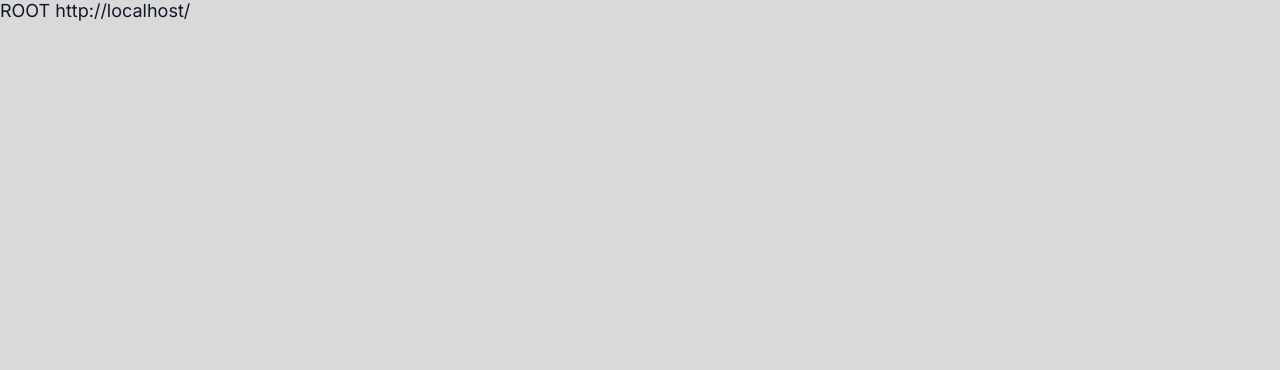
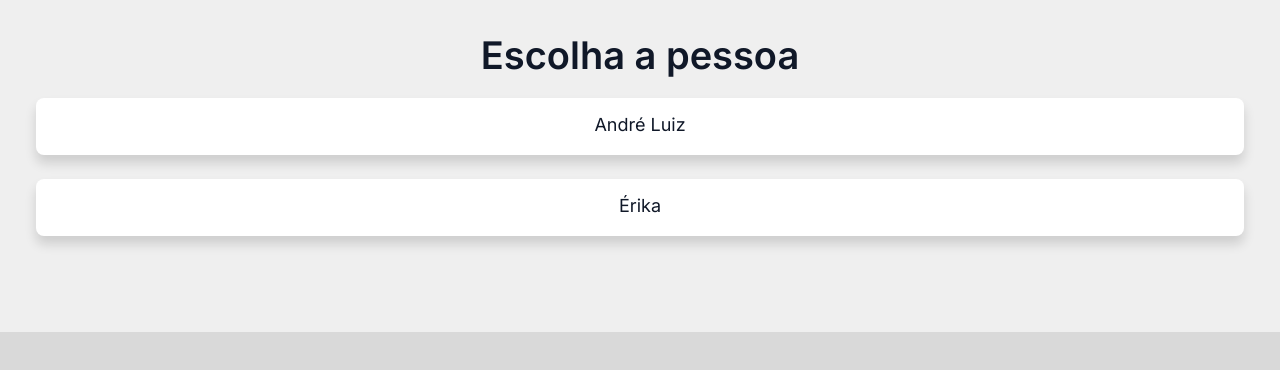
Before and after one commit to andreluizweb/andreluizweb.github.io, a React (Create React App) app in the folder dieta/: page / in a window 1280 px wide. Shown: the top 370 px of the page. Built offline with nearby package versions, Linux system fonts and the light colour scheme.

Commit message:
Change the Root page

```diff
--- a/dieta/src/App.css
+++ b/dieta/src/App.css
@@ -81,6 +81,29 @@
             font-size: 14px;
             font-weight: 300;
             text-align: center;
+        }
+
+        header>.cta-button {
+            background-color: #FFFFFF;
+            box-shadow: 0px 8px 11.3px 0px rgba(0, 0, 0, 0.14);
+            border-radius: 8px;
+            padding: 16px;
+            width: 100%;
+            display: flex;
+            flex-direction: column;
+            align-items: center;
+            box-sizing: border-box;
+            margin-bottom: 24px;
+            border: 0;
+            color: #101828;
+            text-decoration: none;
+        }
+
+        header>.cta-button>h2 {
+            font-size: 18px;
+            font-weight: 400;
+            text-align: center;
+            margin-bottom: 4px;
         }
 
         .meal {
--- /dev/null
+++ b/dieta/src/routes/personDiet.tsx
@@ -0,0 +1,18 @@
+import { useLoaderData } from "react-router-dom";
+import App from "../App";
+import { AppContext } from "../context/AppContext";
+import { PersonDataType } from "../types";
+
+export async function loader({ params }: { params: any }) {
+  const personData = require(`../data/${params.person}.json`);
+  return personData as PersonDataType;
+}
+
+export default function PersonDiet() {
+  const person = useLoaderData() as PersonDataType;
+  return (
+    <AppContext.Provider value={person}>
+      <App />
+    </AppContext.Provider>
+  );
+}
--- a/dieta/src/routes/root.tsx
+++ b/dieta/src/routes/root.tsx
@@ -1,18 +1,17 @@
-import { useLoaderData } from "react-router-dom";
-import App from "../App";
-import { AppContext } from "../context/AppContext";
-import { PersonDataType } from "../types";
-
-export async function loader({ params }: { params: any }) {
-  const personData = require(`../data/${params.person}.json`);
-  return personData as PersonDataType;
-}
+import { NavLink } from "react-router-dom";
 
 export default function Root() {
-  const person = useLoaderData() as PersonDataType;
   return (
-    <AppContext.Provider value={person}>
-      <App />
-    </AppContext.Provider>
+    <div className="main">
+      <header>
+        <h1>Escolha a pessoa</h1>
+        <NavLink to="/andre" className="cta-button">
+          <h2>André Luiz</h2>
+        </NavLink>
+        <NavLink to="/erika" className="cta-button">
+          <h2>Érika</h2>
+        </NavLink>
+      </header>
+    </div>
   );
 }
```
Also changed, not shown: dieta/src/index.tsx (+4 -3 lines).
